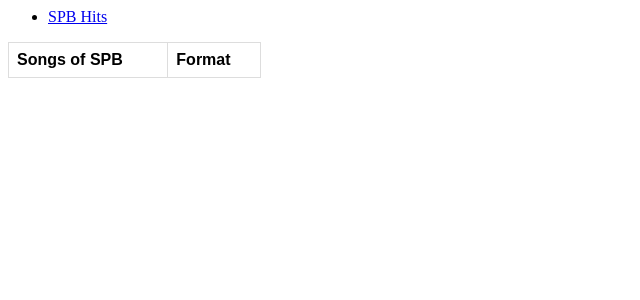
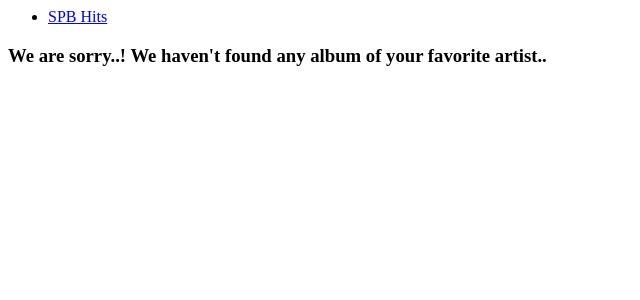
Before and after one commit to pawwahn/pavan_django, a Django app: page /music/6 in a window 1280 px wide. Shown: the top 300 px of the page, without its empty margins (0-640 px from the left). Run offline with Django 3.2, Linux system fonts and the light colour scheme; data comes from the database, SQL or seed files in the repository; lists and menus that the app fills with data are empty.

Commit message:
steps of django

```diff
--- a/Website/music/templates/music/detail.html
+++ b/Website/music/templates/music/detail.html
@@ -1,8 +1,8 @@
 {% if album %}
 
 <ul>
-    <li> <a href="/music/{{album.id}}/">{{album.album_title}}</a> </li>
-    <!--<li> <a href="{% url 'index' album.id %}">{{album.album_title}}</a></li>-->
+    <li> <a href="{% url 'music:detail' album.id %}">{{album.album_title}}</a></li>
+    <!-- <li> <a href="/music/{{album.id}}/">{{album.album_title}}</a> </li>-->
 </ul>
 
 <style>
@@ -23,6 +23,7 @@ tr:nth-child(even) {
 }
 </style>
 
+{% if alb %}
 <table>
     <tr  style="width:100%">
         <th>Songs of <b>{{album.artist}} </b></th>
@@ -35,4 +36,9 @@ tr:nth-child(even) {
     </tr>
 {% endfor %}
     </table>
+
+{% else %}
+<h3>We are sorry..! We haven't found any album of your favorite artist..</h3>
 {% endif %}
+
+{% endif %}
--- a/Website/music/templates/music/index.html
+++ b/Website/music/templates/music/index.html
@@ -2,7 +2,8 @@
     <ul>
         <h3>Here are all my Albums..</h3>
         {% for album in all_albums %}
-            <li> <a href="/music/{{album.id}}/">{{album.album_title}} </a></li>
+            <!-- <li> <a href="/music/{{album.id}}/">{{album.album_title}} </a></li>-->
+            <li> <a href="{url 'music:index' {{album.id}} }">{{album.album_title}} </a></li>
         {% endfor%}
 
     </ul>
--- a/Website/music/urls.py
+++ b/Website/music/urls.py
@@ -1,6 +1,8 @@
 from django.urls import path
 from . import views
 from django.urls import re_path  # for higher versions..
+
+app_name = 'music'
 
 urlpatterns = [
 
--- a/Website/music/views.py
+++ b/Website/music/views.py
@@ -1,5 +1,5 @@
 from django.http import Http404
-from django.shortcuts import render
+from django.shortcuts import render, get_object_or_404
 from django.http import HttpResponse
 from django.template import loader
 from .models import Album, Song
@@ -46,11 +46,20 @@ def app_name(request):
 # def detail(request, alb_id):
 #     return HttpResponse("<h1>The Details of album : " +str(alb_id) + " are below </h1>")
 
+# def detail(request, alb_id):
+#     try:
+#         album = Album.objects.get(pk=alb_id)
+#         #print(album)
+#         alb = album.song_set.all()
+#         context = {'album':album,'alb':alb}
+#     except Album.DoesNotExist:
+#         raise Http404("Album Does Not Exist")
+#     return render(request, 'music/detail.html', context)
+
+
 def detail(request, alb_id):
-    try:
-        album = Album.objects.get(pk=alb_id)
-        alb = album.song_set.all()
-        context = {'album':album,'alb':alb}
-    except Album.DoesNotExist:
-        raise Http404("Album Does Not Exist")
+    album = get_object_or_404(Album, pk=alb_id)
+    alb = album.song_set.all()
+    context = {'album':album,'alb':alb}
+
     return render(request, 'music/detail.html', context)
```
